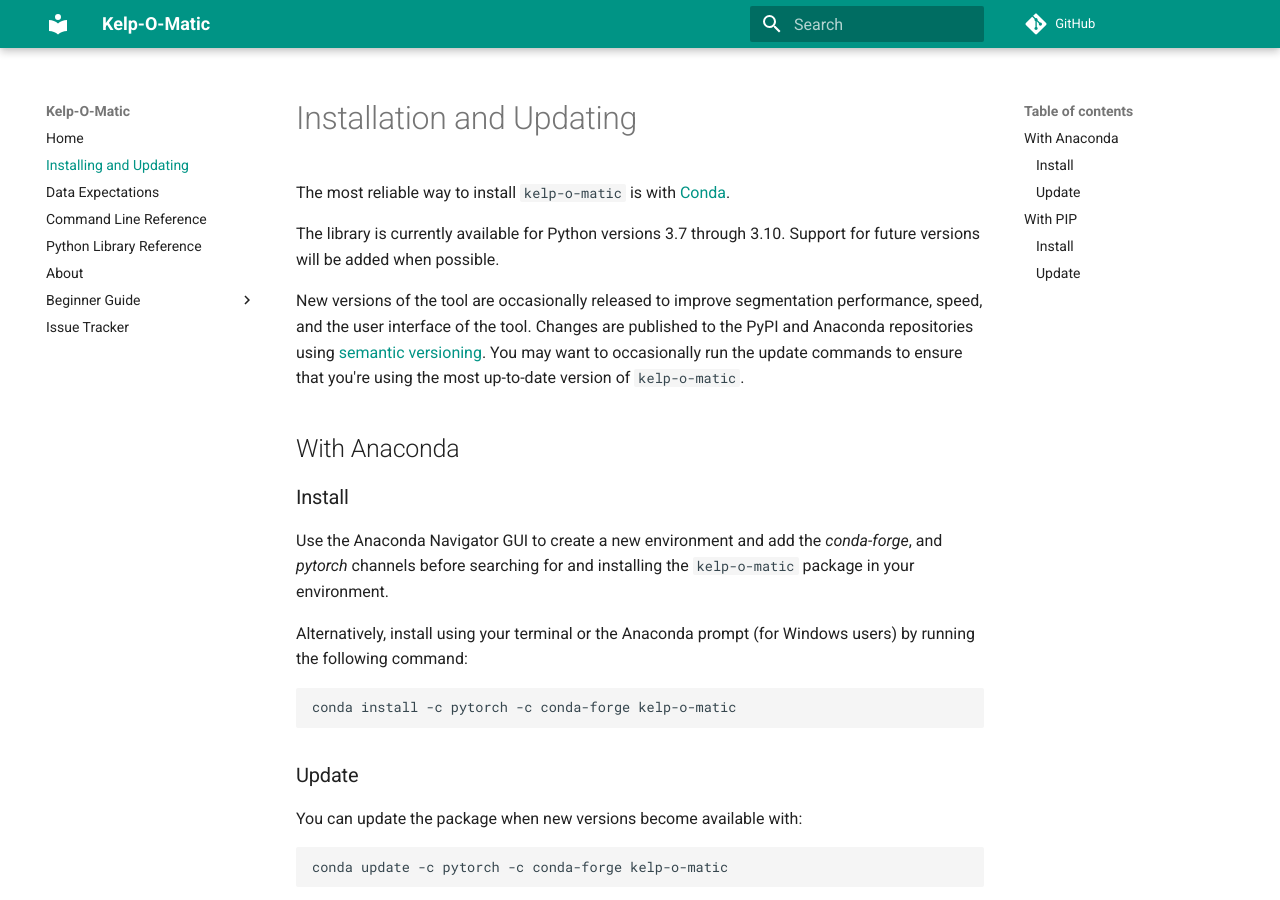
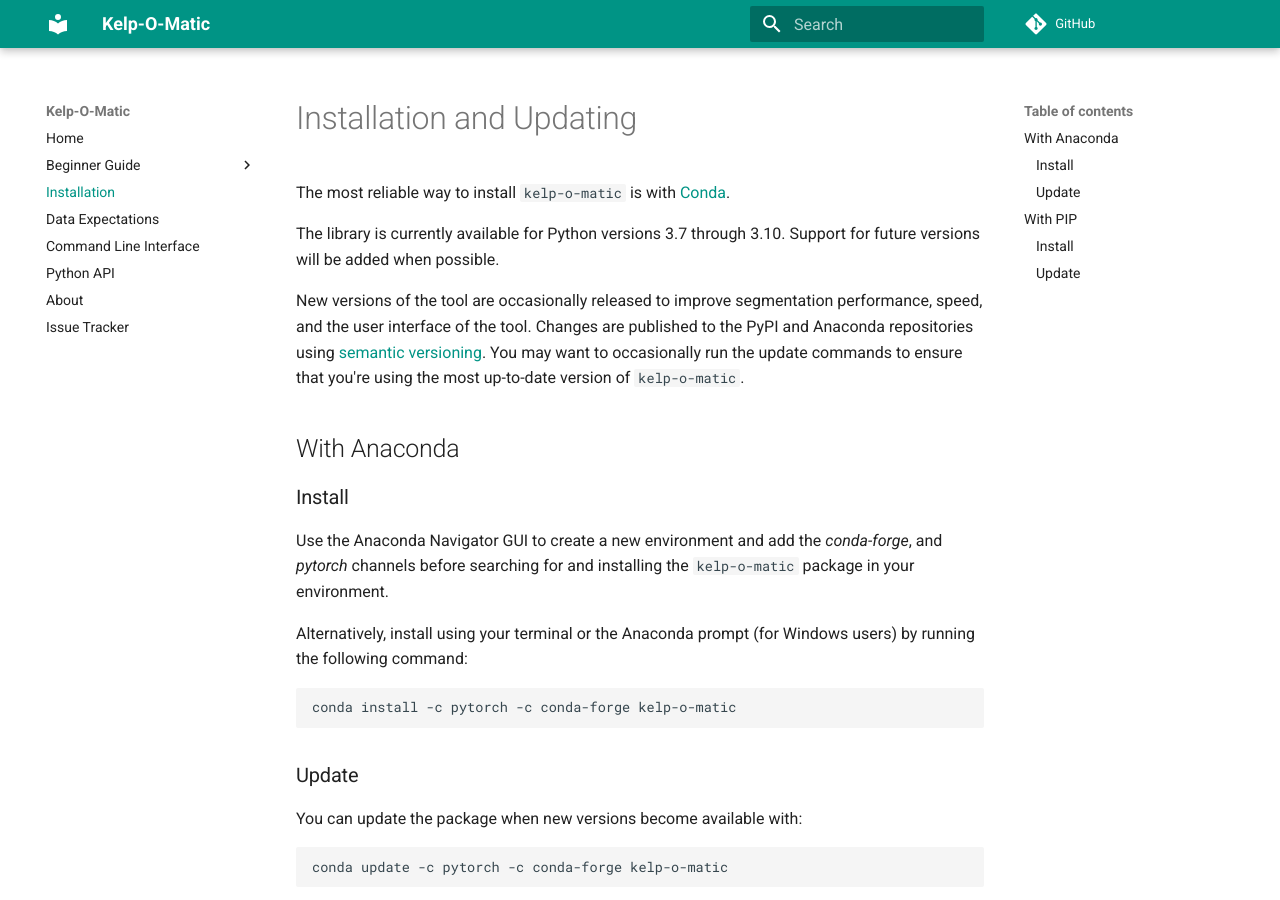
Before and after one commit to HakaiInstitute/kelp-o-matic, an MkDocs documentation site: the page built from docs/installation.md, in a window 1280 px wide and 900 px high. Built offline with MkDocs 1.6.1 and Material for MkDocs 9.7.7, drawn with Linux system fonts in a browser that asks for light colours; comment, search, counter and statistics services are not loaded.

Commit message:
Update navbar

```diff
--- a/mkdocs.yml
+++ b/mkdocs.yml
@@ -4,15 +4,15 @@
 
 nav:
   - Home: index.md
-  - Installing and Updating: installation.md
+  - Beginner Guide:
+    - Index: beginner_guide/index.md
+    - Set-up and Installation: beginner_guide/setup.md
+    - Running the Segmentation Tool: beginner_guide/execution.md
+  - Installation: installation.md
   - Data Expectations: expectations.md
-  - Command Line Reference: cli.md
-  - Python Library Reference: python_lib.md
+  - Command Line Interface: cli.md
+  - Python API: python_lib.md
   - About: about.md
-  - Beginner Guide:
-      - Index: beginner_guide/index.md
-      - Set-up and Installation: beginner_guide/setup.md
-      - Running the Segmentation Tool: beginner_guide/execution.md
   - Issue Tracker: 'https://github.com/HakaiInstitute/kelp-o-matic/issues'
 
 theme:
```
